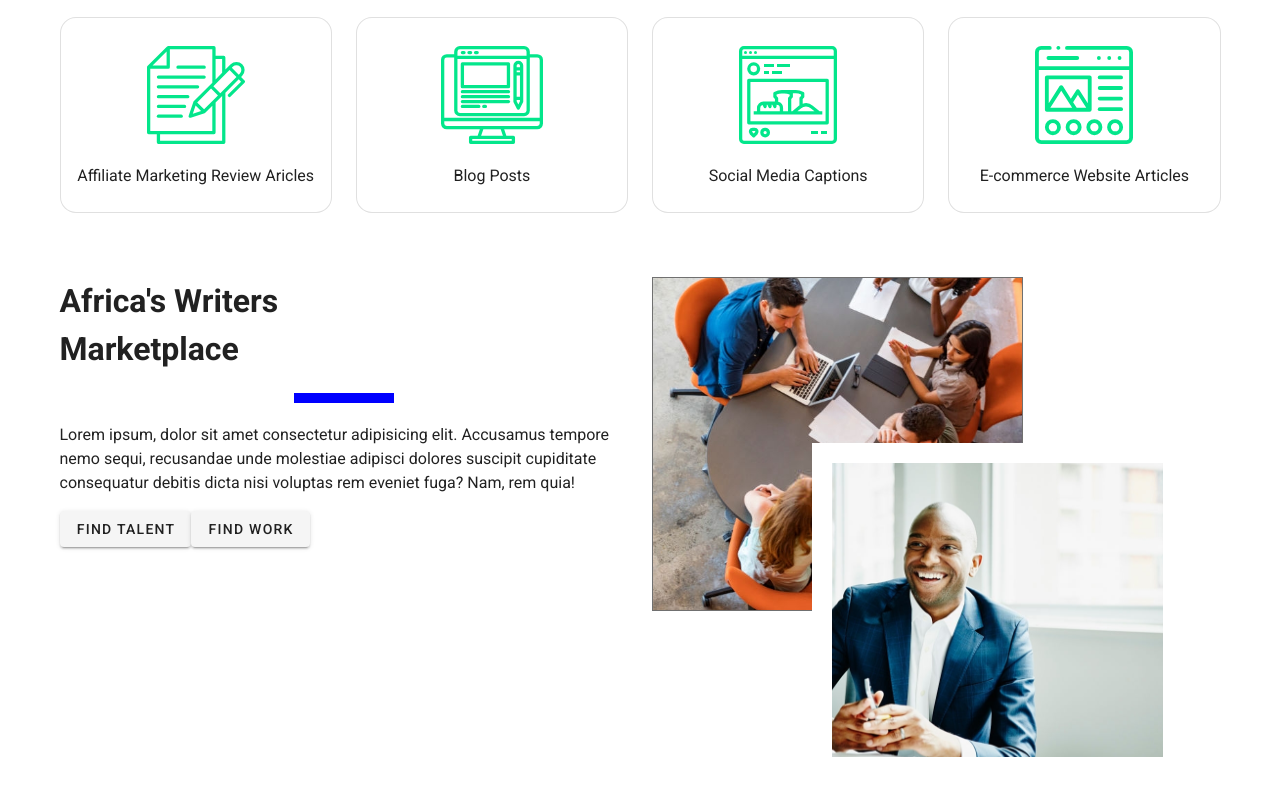
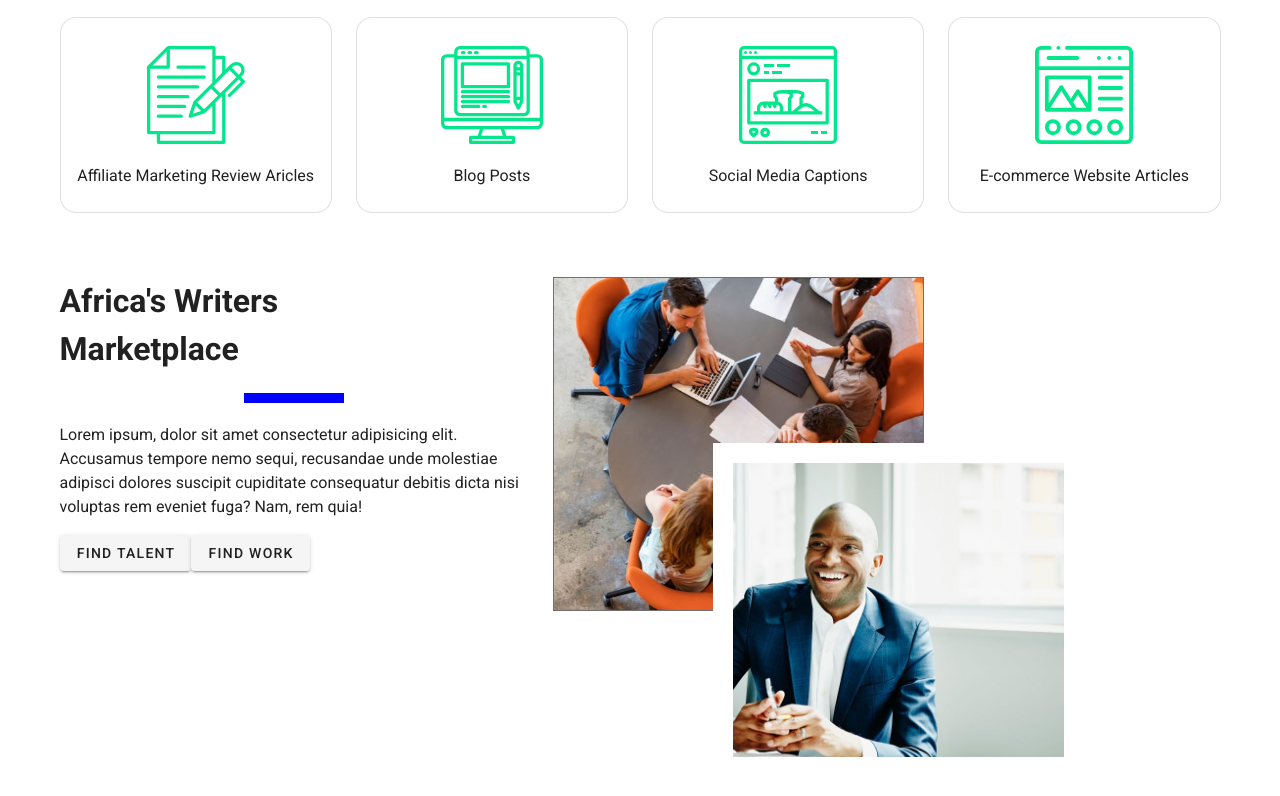
Before and after one commit to tofmat/Afriwrite, a Nuxt app: page / in a window 1280 px wide. Shown: the part 906-1702 px from the top of the page. Built offline with nearby package versions, Linux system fonts and the light colour scheme.

Commit message:
new update

```diff
--- a/components/indexpage/africaWriters.vue
+++ b/components/indexpage/africaWriters.vue
@@ -3,7 +3,7 @@
       <v-container>
           <div>
               <v-row>
-                    <v-col cols="12" sm="6">
+                    <v-col cols="12" sm="5">
                         <div>
                             <h1>
                                 Africa's Writers <br> Marketplace
@@ -22,7 +22,7 @@
                             </div>
                         </div>
                     </v-col>
-                    <v-col cols="12" sm="6">
+                    <v-col cols="12" sm="7">
                         <img src="../../assets/images/twoImage.png" alt="image">
                     </v-col>
               </v-row>
```
